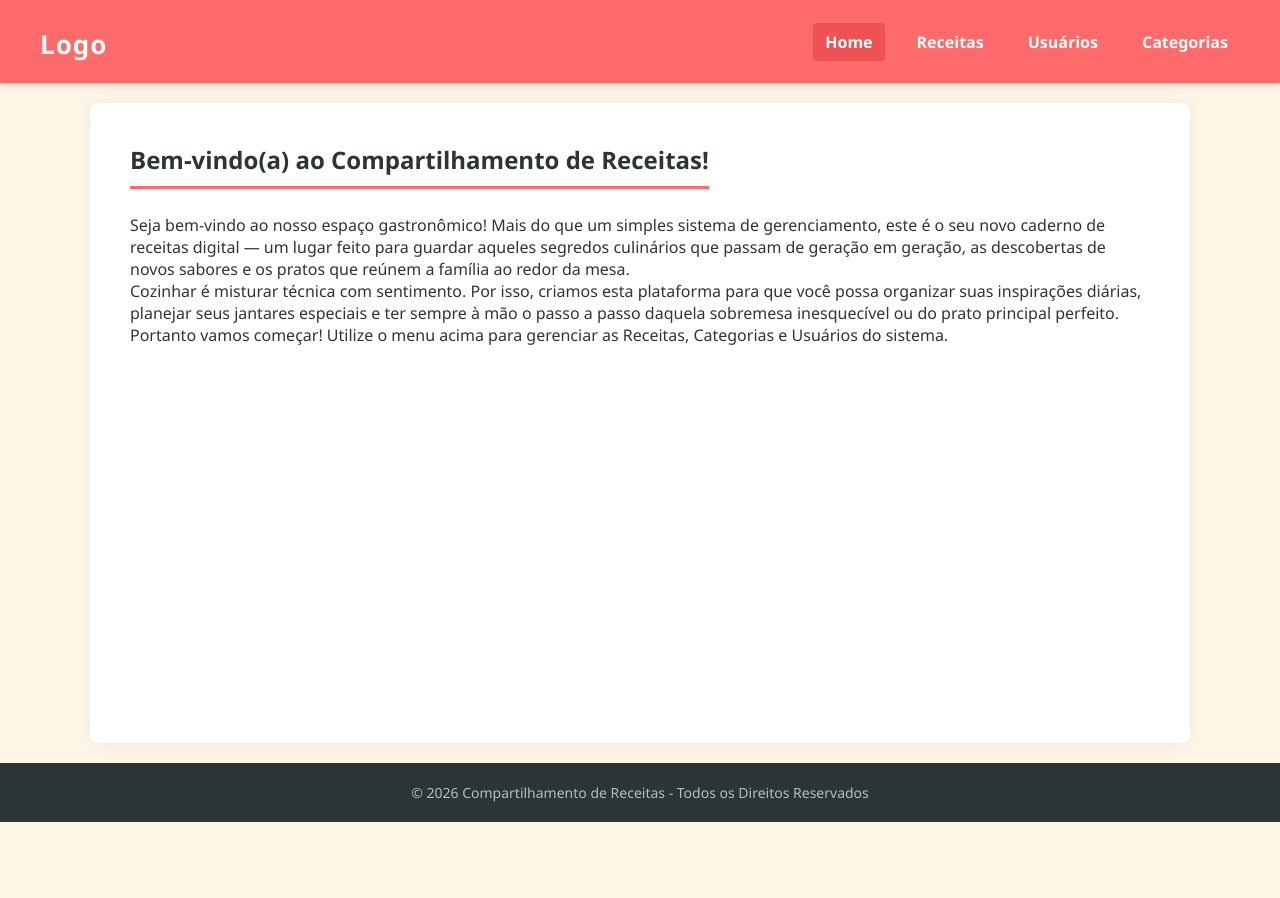
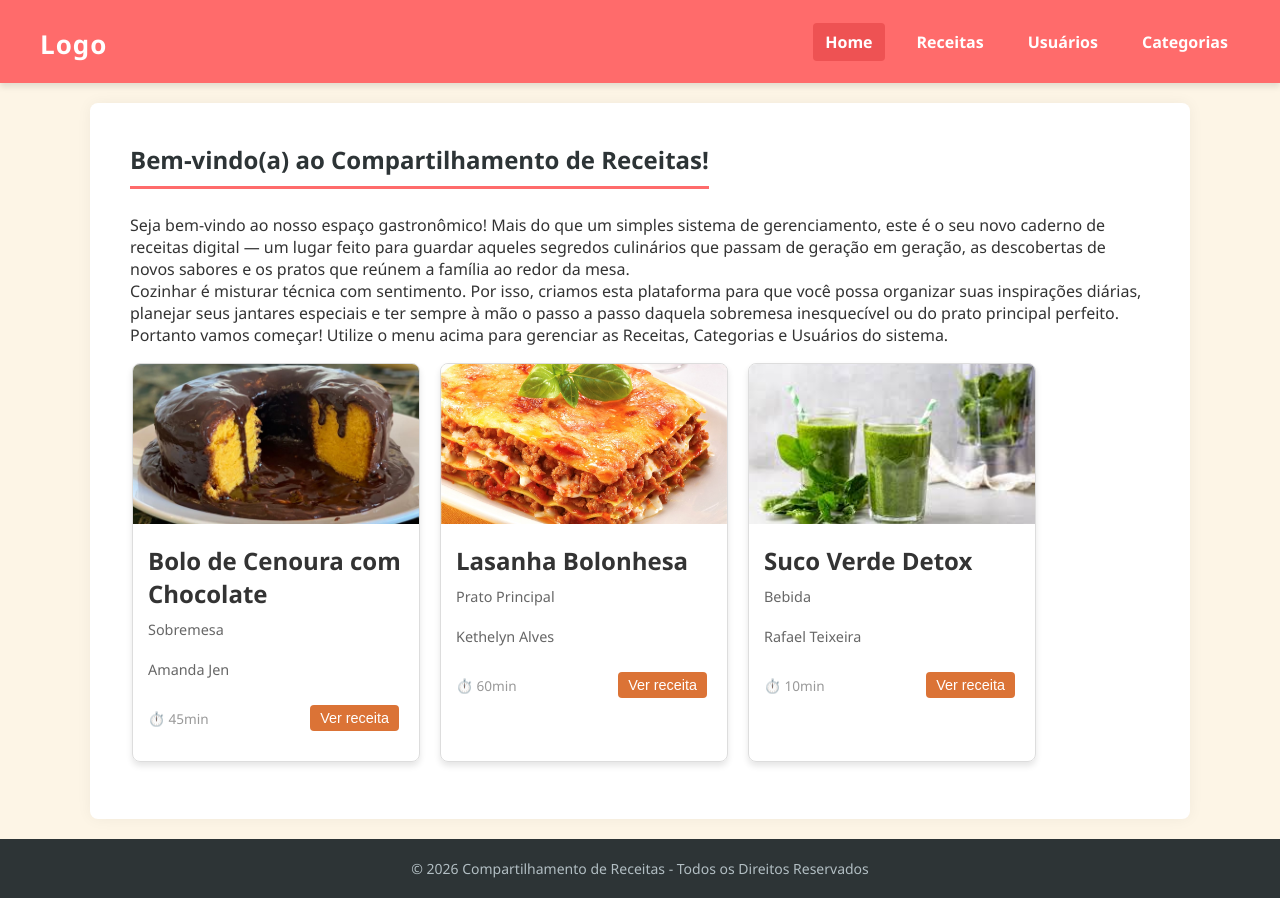
Before and after one commit to rafaeltpaulino/projeto-final-SPODWE2, a React (Create React App) app in the folder tudodebom/: page / in a window 1280 px wide. Before the commit the page ends 822 px from the top, so only its background shows below. Built offline with nearby package versions, Linux system fonts and the light colour scheme.

Commit message:
Add de cards

```diff
--- a/tudodebom/src/components/Home.js
+++ b/tudodebom/src/components/Home.js
@@ -1,6 +1,7 @@
-import React from "react";
+import React, { useState } from "react";
 
-const Home = () => {
+const Home = (props) => {
+  const [expandido, setExpandido] = useState(false);
   return (
     <main className="principal">
       <h2>Bem-vindo(a) ao Compartilhamento de Receitas!</h2>
@@ -13,8 +14,103 @@ const Home = () => {
         suas inspirações diárias, planejar seus jantares especiais e ter sempre à mão o passo a passo daquela sobremesa
         inesquecível ou do prato principal perfeito.</p>
       <p>Portanto vamos começar! Utilize o menu acima para gerenciar as Receitas, Categorias e Usuários do sistema.</p>
+
+      <table className="cards-dados">
+        <tbody>
+          <div style={{
+            display: "flex",
+            flexWrap: "wrap",
+            margin: "15px 0 0 0",
+            gap: "20px",
+            justifyContent: "center"
+            }}>
+
+
+            {props.receitas.map((receita) => (
+              <div key={receita.id} className="card" style={{ width: "18rem", border: "1px solid #ddd", marginBottom: "15px", borderRadius: "8px", overflow: "hidden", boxShadow: "0 4px 6px rgba(0,0,0,0.1)" }}>
+
+              <img src={"/imagens/receitas/"+receita.id+".jpg"} className="card-img-top" alt={receita.titulo} style={{ width: "100%", height: "160px", objectFit: "cover" }} />
+
+              {/* Corpo do Card */}
+              <div className="card-body" style={{ padding: "15px" }}>
+                <h5 className="card-title" style={{fontSize: "1.5em", margin: "0 0 10px 0", color: "#333" }}>{receita.nome}</h5>
+
+                <p className="card-text" style={{ fontSize: "0.9em", color: "#666", height: "40px", overflow: "hidden" }}>
+                  {receita.categoria}
+                </p>
+
+                <p className="card-text" style={{ fontSize: "0.9em", color: "#666", height: "30px", overflow: "hidden" }}>
+                  {receita.autor}
+                </p>
+
+                <CardReceita key={receita.id} receita={receita} estilos={estilos} />
+
+                <div style={{ display: "flex", justifyContent: "between", alignItems: "center", marginTop: "15px" }}>
+                </div>
+                </div>
+
+              </div>
+            ))}
+          </div>
+        </tbody>
+      </table>
     </main>
   );
 };
 
+const estilos = {
+  overlay: {
+    position: "fixed",
+    top: 0,
+    left: 0,
+    right: 0,
+    bottom: 0,
+    display: "flex",
+    justifyContent: "center",
+    alignItems: "center",
+    zIndex: 1000,
+    backgroundColor: "rgba(255, 250, 175, 0)"
+  },
+  janela: {
+    backgroundColor: '#fff',
+    width: '700px',
+    height: '400px',
+    padding: '20px',
+    borderRadius: '12px',
+    boxShadow: '0 4px 20px rgba(0,0,0,0.2)',
+
+    display: 'flex',
+    flexDirection: 'column',
+    overflowY: 'auto',
+    boxSizing: 'border-box'
+  }
+};
+
+function CardReceita({ receita, estilos }) {
+  const [expandido, setExpandido] = useState(false);
+
+  return (
+    <div style={{ display: "flex", justifyContent: "space-between", alignItems: "center", marginTop: "15px" }}>
+      <span style={{ fontSize: "0.85em", color: "#999", marginRight: "10px" }}>⏱️ {receita.tempo}</span>
+      <button onClick={() => setExpandido(true)} style={{ marginRight: "5px", cursor: "pointer", backgroundColor: "#db7336", color: "white", padding: "5px 10px", borderRadius: "4px", border: "none", fontSize: "0.9em" }}>
+        Ver receita
+      </button>
+
+      {expandido && (
+        <div style={estilos.overlay}>
+          <div style={estilos.janela}>
+            <h2>{receita.nome}</h2>
+            <hr />
+            <p style={{ whiteSpace: "pre-line" }}><strong>Ingredientes:</strong> {receita.ingredientes}</p>
+            <p style={{ whiteSpace: "pre-line" }}><strong>Modo de preparo:</strong> {receita.descricao}</p>
+            <hr />
+            <button onClick={() => setExpandido(false)}>Fechar Janela</button>
+          </div>
+        </div>
+      )}
+    </div>
+  );
+}
+
+
 export default Home;
```
